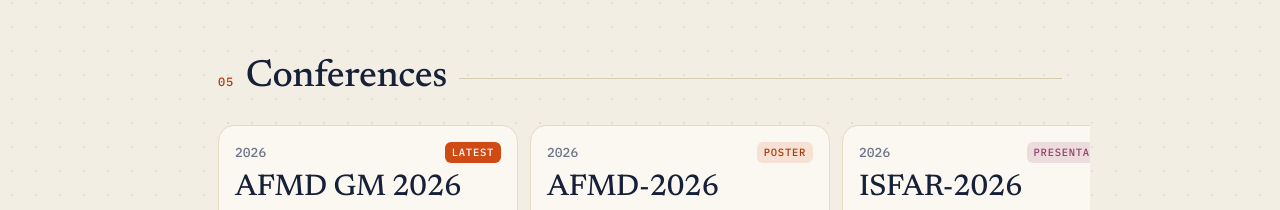
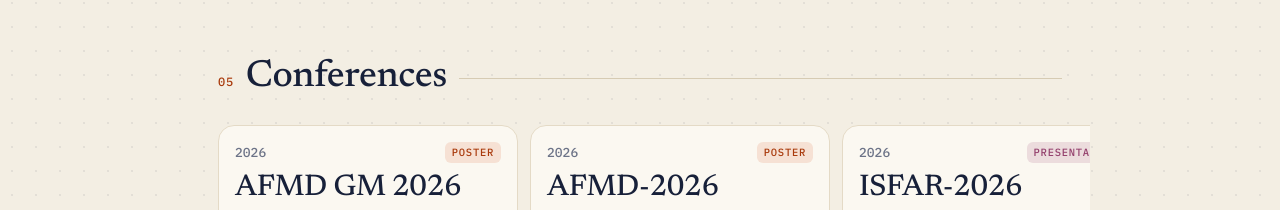
Before and after one commit to dhivya2801/dhivya2801.github.io, a plain HTML site: page index.html in a window 1280 px wide. Shown: the part 4617-4827 px from the top of the page. Drawn offline with Linux system fonts and the light colour scheme.

Commit message:
Mark AFMD GM 2026 as a poster presentation
Co-Authored-By: Claude Opus 5.5 <noreply@anthropic.com>

```diff
--- a/index.html
+++ b/index.html
@@ -691,7 +691,7 @@ footer{max-width:900px;margin:0 auto;padding:26px 16px calc(36px + env(safe-area
   <div class="talks-wrap reveal">
     <ol class="talks" id="talkList">
       <li class="talk">
-        <div class="talk-top"><span class="talk-year">2026</span><span class="talk-type new">Latest</span></div>
+        <div class="talk-top"><span class="talk-year">2026</span><span class="talk-type poster">Poster</span></div>
         <div class="talk-acr">AFMD GM 2026</div>
         <p class="talk-title">Enhancing thermoelectric performance of AgBiSe<sub>2</sub> via cobalt doping for wearable energy harvesting applications</p>
         <p class="talk-ev talk-au"><strong>C. N. Dhivya Mahalakshmi</strong>, S. Harish, M. Navaneethan, Y. Hayakawa, H. Hamasaki, H. Ikeda</p>
```
